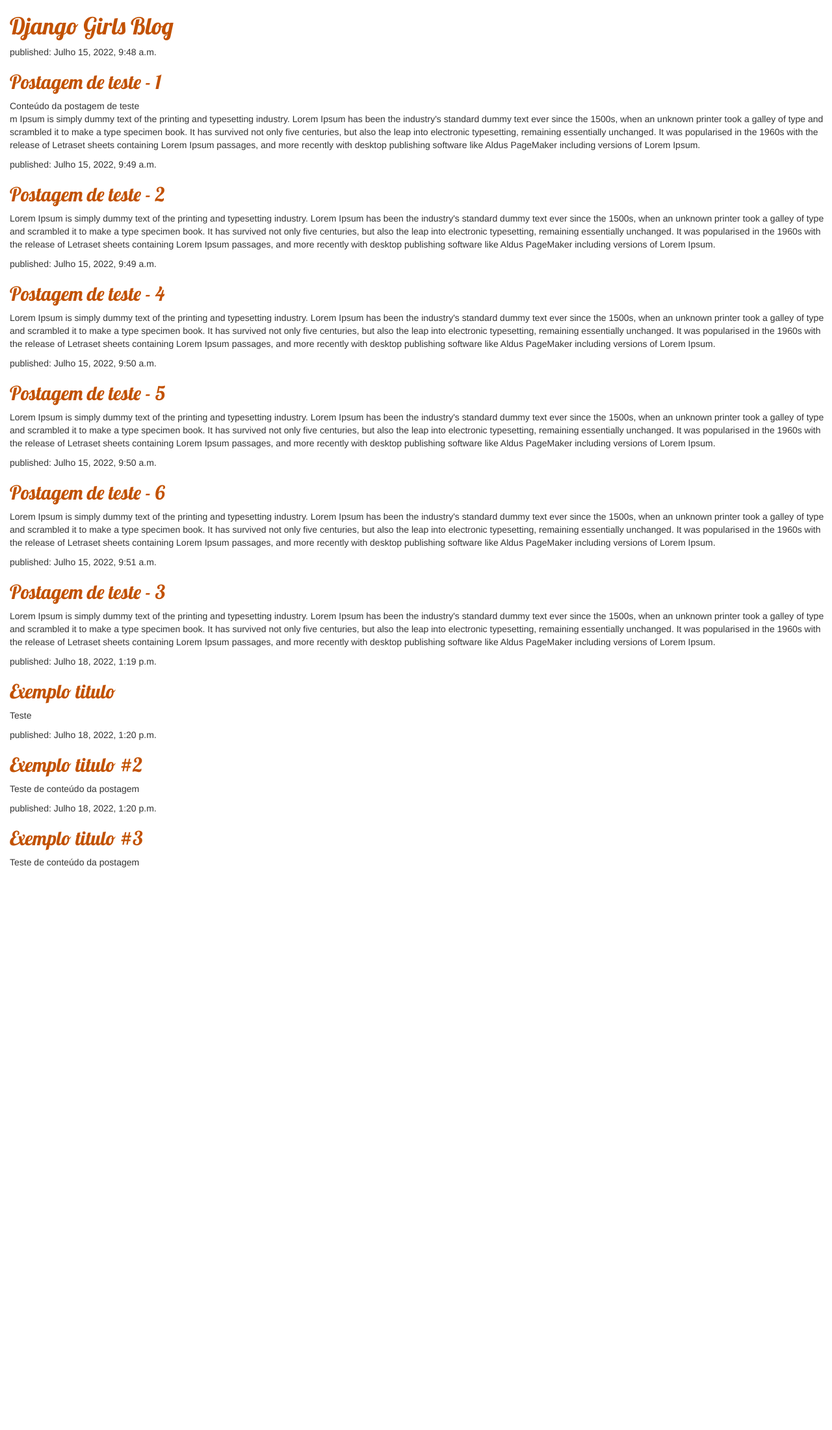
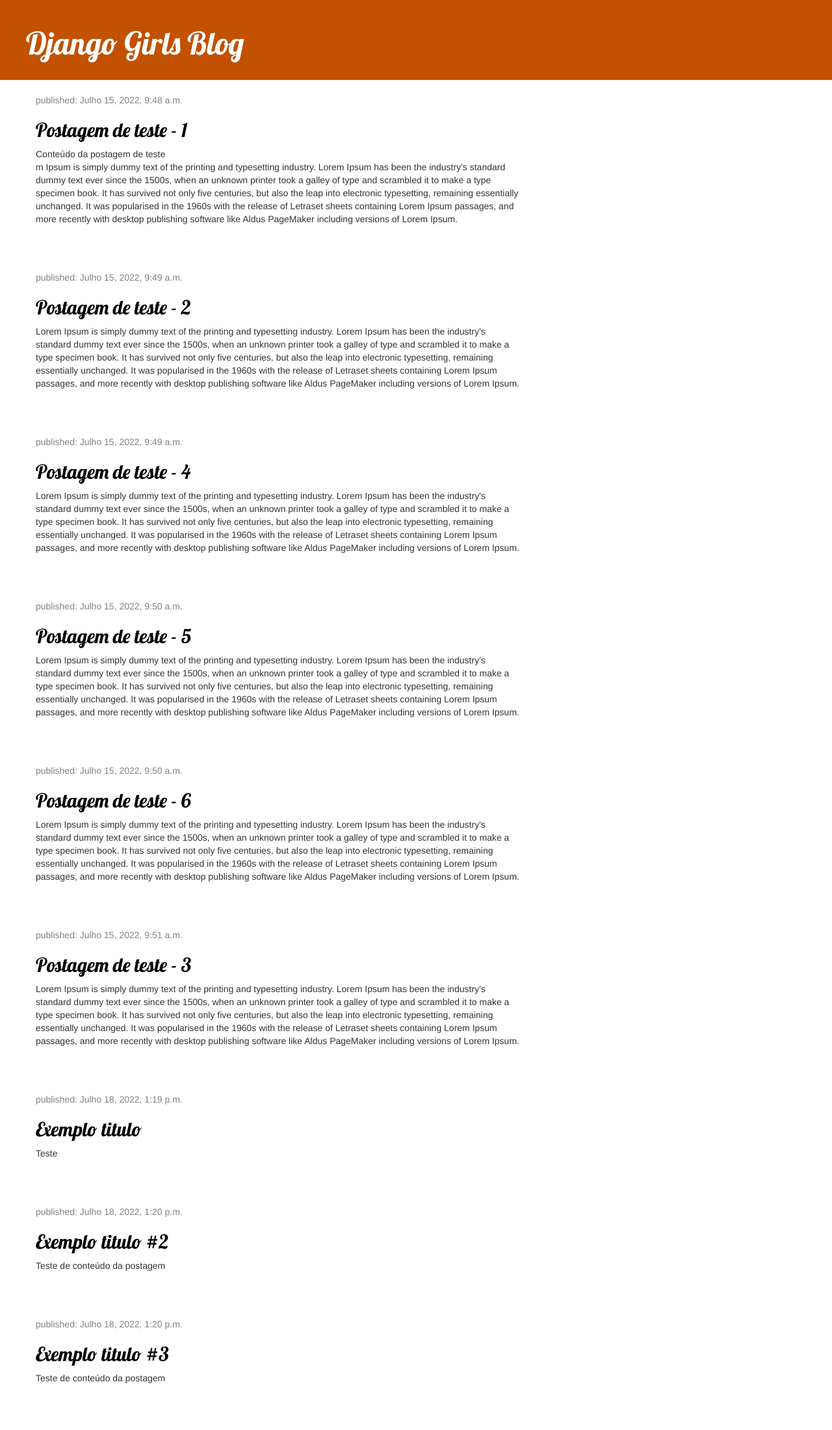
Before and after one commit to Caiohh/Python-Django, a Django app: page / in a window 1280 px wide. Shown: the whole page at 65% size. Before the commit the page ends 1335 px from the top, so only its background shows below. Run offline with Django 3.2, Linux system fonts and the light colour scheme; data comes from the database, SQL or seed files in the repository; some libraries are stand-ins or nearby versions.

Commit message:
style changes

```diff
--- a/blog/static/css/blog.css
+++ b/blog/static/css/blog.css
@@ -1,8 +1,46 @@
-body {
-    padding-left: 15px;
+.page-header {
+    background-color: #C25100;
+    margin-top: 0;
+    padding: 20px 20px 20px 40px;
 }
 
-h1 a, h2 a {
-    color: #C25100;
-    font-family: 'Lobster';
+.page-header h1, .page-header h1 a, .page-header h1 a:visited, .page-header h1 a:active {
+    color: #ffffff;
+    font-size: 36pt;
+    text-decoration: none;
 }
+
+.content {
+    margin-left: 40px;
+}
+
+h1, h2, h3, h4 {
+    font-family: 'Lobster', cursive;
+}
+
+.date {
+    color: #828282;
+}
+
+.save {
+    float: right;
+}
+
+.post-form textarea, .post-form input {
+    width: 100%;
+}
+
+.top-menu, .top-menu:hover, .top-menu:visited {
+    color: #ffffff;
+    float: right;
+    font-size: 26pt;
+    margin-right: 20px;
+}
+
+.post {
+    margin-bottom: 70px;
+}
+
+.post h2 a, .post h2 a:visited {
+    color: #000000;
+}
--- a/blog/templates/blog/post_list.html
+++ b/blog/templates/blog/post_list.html
@@ -10,22 +10,26 @@
       href="//maxcdn.bootstrapcdn.com/bootstrap/3.2.0/css/bootstrap-theme.min.css"
     />
 
-    <link href="//fonts.googleapis.com/css?family=Lobster&subset=latin,latin-ext" rel="stylesheet" type="text/css">
+    <link
+      href="//fonts.googleapis.com/css?family=Lobster&subset=latin,latin-ext"
+      rel="stylesheet"
+      type="text/css"
+    />
 
+    {% comment %} link do tutorial com erro {% endcomment %} {% comment %}
+    <link rel="stylesheet" href="{% static 'static/css/blog.css' %}" />
+    {% endcomment %}
 
-    {% comment %} link do tutorial com erro {% endcomment %}
-
-    {% comment %} <link rel="stylesheet" href="{% static 'static/css/blog.css' %}" /> {% endcomment %}
-
-    <link rel="stylesheet" href="static/css/blog.css">
+    <link rel="stylesheet" href="static/css/blog.css" />
 
     <title>Blog Django Girls</title>
   </head>
   <body>
-    <div>
+    <div class="page-header">
       <h1><a href="/">Django Girls Blog</a></h1>
     </div>
 
+    {% comment %} <div class="post">
       {% for post in posts %}
       <div>
         <p>published: {{ post.published_date }}</p>
@@ -33,5 +37,23 @@
         <p>{{ post.text|linebreaksbr }}</p>
       </div>
       {% endfor %}
+    </div> {% endcomment %}
+
+    <div class="content container">
+        <div class="row">
+            <div class="col-md-8">
+                {% for post in posts %}
+                    <div class="post">
+                        <div class="date">
+                            <p>published: {{ post.published_date }}</p>
+                        </div>
+                        <h2><a href="">{{ post.title }}</a></h2>
+                        <p>{{ post.text|linebreaksbr }}</p>
+                    </div>
+                {% endfor %}
+            </div>
+        </div>
+    </div>
+
   </body>
 </html>
```
Lines whose indentation alone changed are shown as unchanged.
